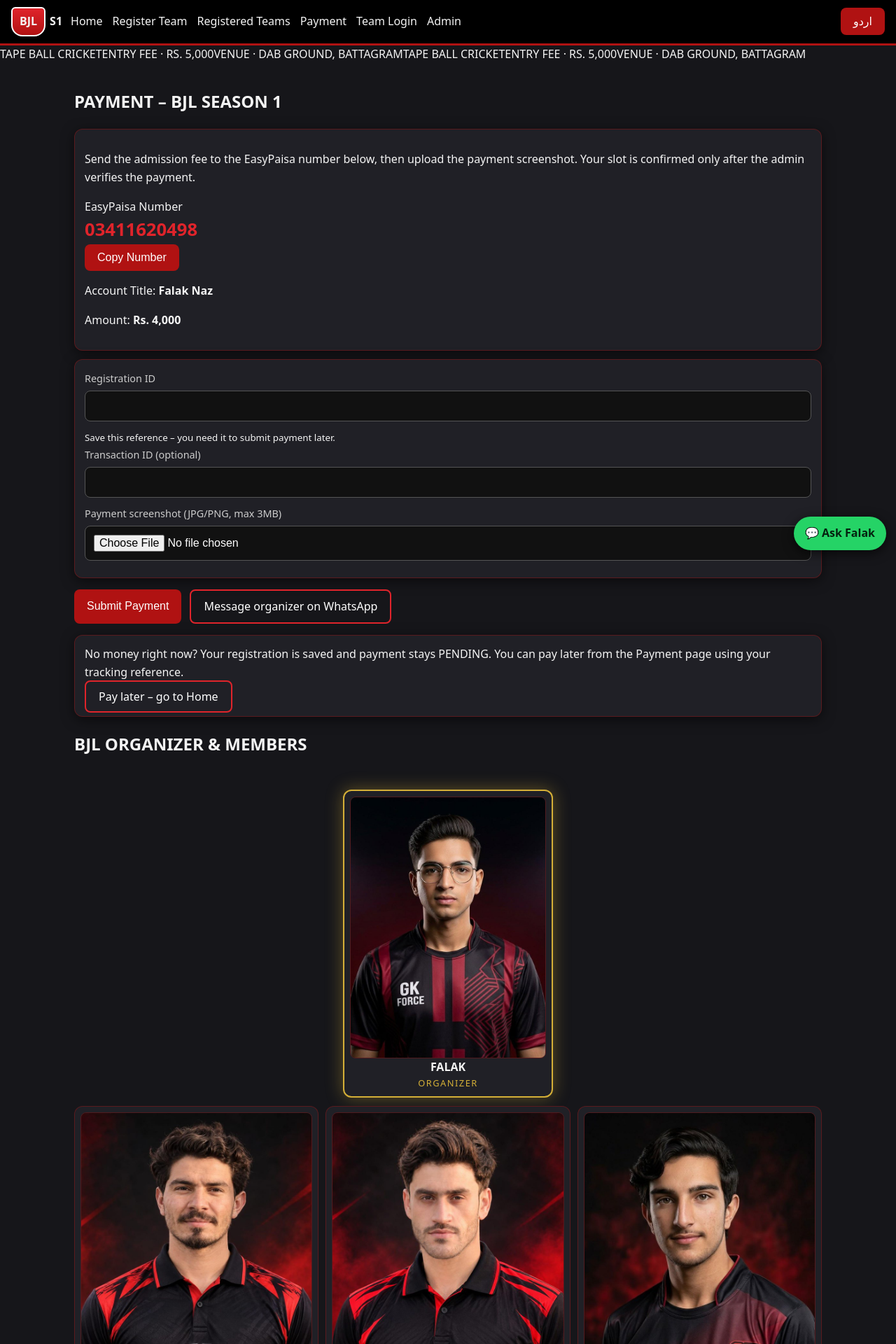
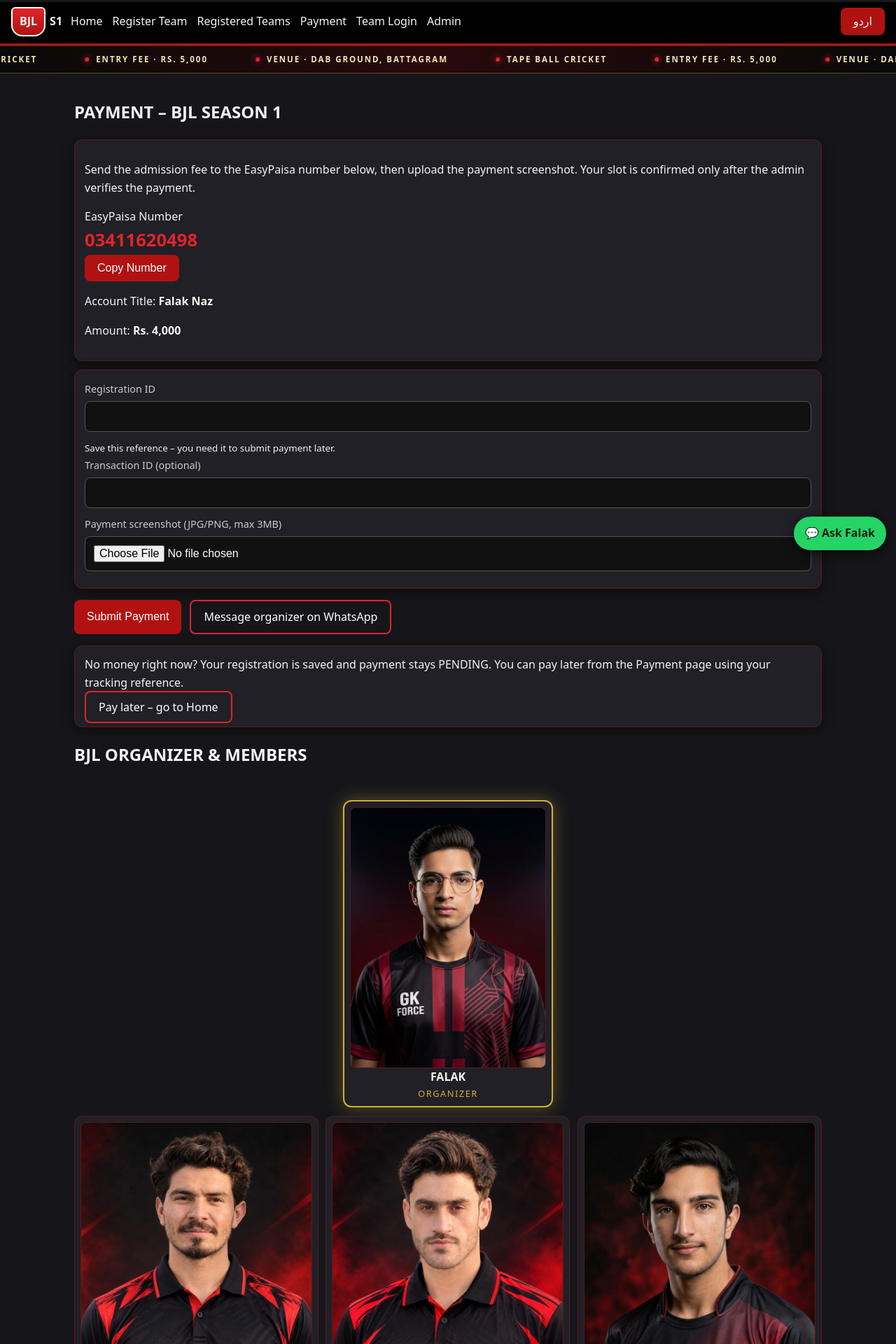
Before and after one commit to musakazimqureshi/bjl, a Next.js app: page /pay in a window 1280 px wide. Shown: the top 1920 px of the page at 70% size. Built offline with nearby package versions, Linux system fonts and the light colour scheme; no server answers; a web font is replaced by a local one.

Commit message:
Restore public animations and premium glass admin styling

```diff
--- a/app/globals.css
+++ b/app/globals.css
@@ -151,3 +151,35 @@ main{padding-bottom:84px}
 @media(max-width:700px){.admin-shell{padding:18px 12px 36px}.admin-brand{position:relative;top:auto;left:auto;bottom:auto;width:auto;margin:-18px -12px 18px;padding:13px 16px;align-items:center}.admin-brand-mark{width:38px;height:38px;border-radius:11px}.admin-brand strong{font-size:12px}.admin-tabs{position:sticky;top:0;left:auto;bottom:auto;width:auto;margin:0 -12px 18px;padding:9px 12px;display:flex;flex-direction:row;gap:7px;overflow-x:auto;white-space:nowrap;box-shadow:0 8px 18px #15254a12}.admin-tabs:before{display:none}.admin-tabs .btn{width:auto;flex:none;padding:9px 12px!important}.admin-topbar{align-items:flex-start;flex-direction:column;margin-bottom:18px}.admin-top-actions{width:100%;justify-content:space-between}.admin-topbar h1{font-size:23px}.admin-stats{gap:9px;margin-bottom:18px}.admin-stat{min-height:94px;padding:12px;gap:9px;border-radius:13px}.admin-stat-icon{width:34px;height:34px;border-radius:10px}.admin-stat strong{font-size:22px}.admin-stat small{font-size:10px}.admin-stat em{font-size:8px}.admin-shell .card{padding:15px!important;border-radius:13px!important}.admin-content-label{margin-bottom:10px}}
 @media(max-width:390px){.admin-stats{grid-template-columns:1fr 1fr}.admin-stat{gap:7px}.admin-stat strong{font-size:20px}}
 @media(prefers-reduced-motion:reduce){.admin-shell *, .admin-tabs .btn{animation:none!important;transition:none!important}}
+
+
+/* Restored BJL premium public motion and tournament ticker */
+.bjl-scroll-progress{position:fixed;z-index:120;top:0;left:0;right:0;height:3px;background:#ffffff18;pointer-events:none}
+.bjl-scroll-progress span{display:block;width:100%;height:100%;background:linear-gradient(90deg,#d4af37,#ff3942,#fff0a8);box-shadow:0 0 12px #e0242b99;transform:scaleX(0);transform-origin:left center;will-change:transform}
+.bjl-ticker{position:relative;z-index:20;overflow:hidden;background:linear-gradient(90deg,#090909,#28090b 48%,#090909);border-top:1px solid #d4af3744;border-bottom:1px solid #d4af3766;color:#f5e7b5;padding:10px 0;white-space:nowrap}
+.bjl-ticker-track{display:flex;width:max-content;align-items:center;animation:bjlTicker 34s linear infinite}
+.bjl-ticker:hover .bjl-ticker-track{animation-play-state:paused}
+.bjl-ticker-track span{display:inline-flex;align-items:center;gap:10px;padding:0 34px;font-size:.72rem;font-weight:850;letter-spacing:.17em}
+.bjl-ticker-track i{width:6px;height:6px;border-radius:50%;background:#e0242b;box-shadow:0 0 10px #e0242b}
+@keyframes bjlTicker{from{transform:translateX(0)}to{transform:translateX(-50%)}}
+.motion-item{opacity:0;transform:translateY(22px);transition:opacity .65s ease,transform .65s cubic-bezier(.2,.75,.25,1);transition-delay:var(--reveal-delay,0ms)}
+.motion-item.in-view{opacity:1;transform:translateY(0)}
+.motion-card{will-change:transform,opacity}
+.motion-card.in-view{animation:bjlCardIn .7s both}
+@keyframes bjlCardIn{from{opacity:0;transform:translateY(18px) scale(.985)}to{opacity:1;transform:translateY(0) scale(1)}}
+@media(prefers-reduced-motion:reduce){.bjl-ticker-track{animation:none}.motion-item{opacity:1;transform:none;transition:none}.bjl-scroll-progress{display:none}}
+/* Admin V3: sports control-room glassmorphism, scoped to admin only */
+.admin-shell{background:radial-gradient(ellipse at 82% 0%,#e6edff 0%,transparent 34%),linear-gradient(135deg,#f7f9ff,#edf2fb 58%,#f8faff)}
+.admin-brand,.admin-tabs{background:linear-gradient(165deg,#101d3b 0%,#152b55 52%,#0d1730 100%)}
+.admin-brand{border-right:1px solid #ffffff18}
+.admin-shell .card,.admin-stat{background:rgba(255,255,255,.78)!important;backdrop-filter:blur(18px);-webkit-backdrop-filter:blur(18px);border:1px solid rgba(255,255,255,.9)!important;box-shadow:0 12px 34px rgba(28,48,91,.08),inset 0 1px 0 rgba(255,255,255,.9)!important}
+.admin-shell .card{transition:transform .24s ease,box-shadow .24s ease}
+.admin-shell .card:hover{transform:translateY(-2px);box-shadow:0 18px 40px rgba(28,48,91,.12),inset 0 1px 0 rgba(255,255,255,.95)!important}
+.admin-stat{position:relative;overflow:hidden}
+.admin-stat:after{content:"";position:absolute;right:-28px;top:-36px;width:100px;height:100px;border-radius:50%;background:linear-gradient(135deg,#4167ed18,#d4af3718);pointer-events:none}
+.admin-shell .admin-content-label{padding:8px 2px}
+.admin-shell .admin-topbar h1{letter-spacing:-.045em}
+.admin-shell .btn{box-shadow:0 8px 18px rgba(49,91,232,.16)}
+.admin-shell .admin-tabs .btn{letter-spacing:.01em}
+.admin-shell .admin-tabs .btn.on{background:linear-gradient(110deg,#4a70f4,#2d50cb)!important;box-shadow:0 10px 24px #2447c655!important}
+@media(prefers-reduced-motion:reduce){.admin-shell .card,.admin-stat{transition:none!important}}
```
